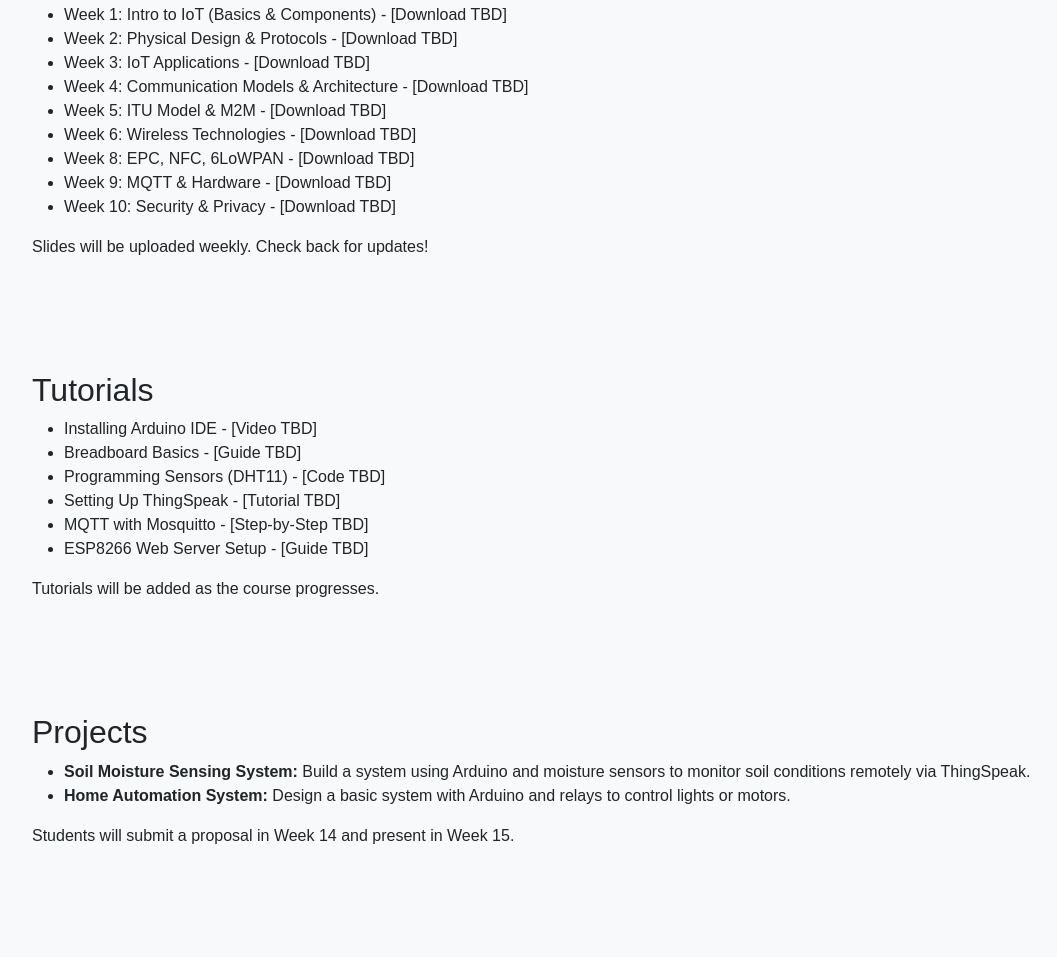
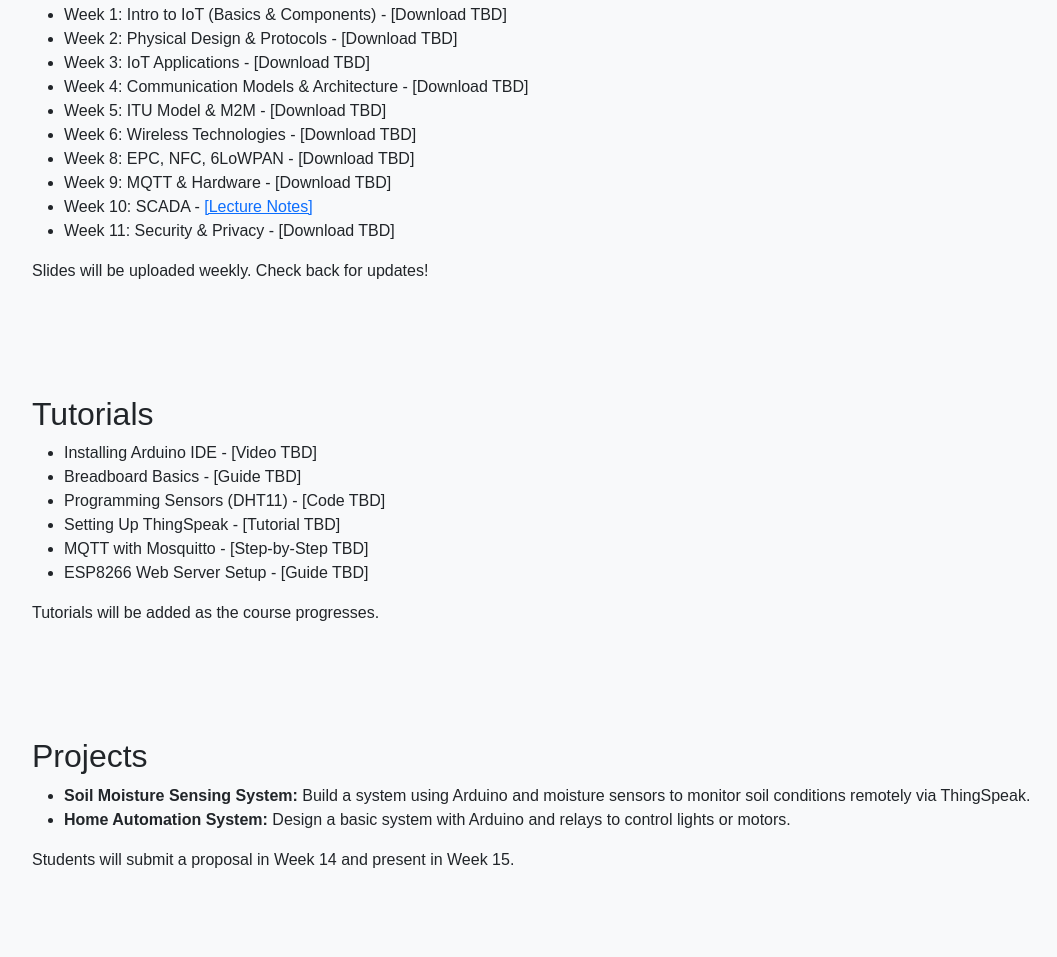
Before and after one commit to profmibgithub/iot.github.io, a plain HTML site: page index.html in a window 1280 px wide. Shown: the part 1863-2820 px from the top of the page, without its empty margins (50-1107 px from the left). Drawn offline with nearby package versions, Linux system fonts and the light colour scheme.

Commit message:
Update index.html

```diff
--- a/index.html
+++ b/index.html
@@ -304,7 +304,8 @@
                 <li>Week 6: Wireless Technologies - [Download TBD]</li>
                 <li>Week 8: EPC, NFC, 6LoWPAN - [Download TBD]</li>
                 <li>Week 9: MQTT & Hardware - [Download TBD]</li>
-                <li>Week 10: Security & Privacy - [Download TBD]</li>
+                <li>Week 10: SCADA - <a href="scada.html">[Lecture Notes]</a></li>
+                <li>Week 11: Security & Privacy - [Download TBD]</li>
             </ul>
             <p>Slides will be uploaded weekly. Check back for updates!</p>
         </div>
```
